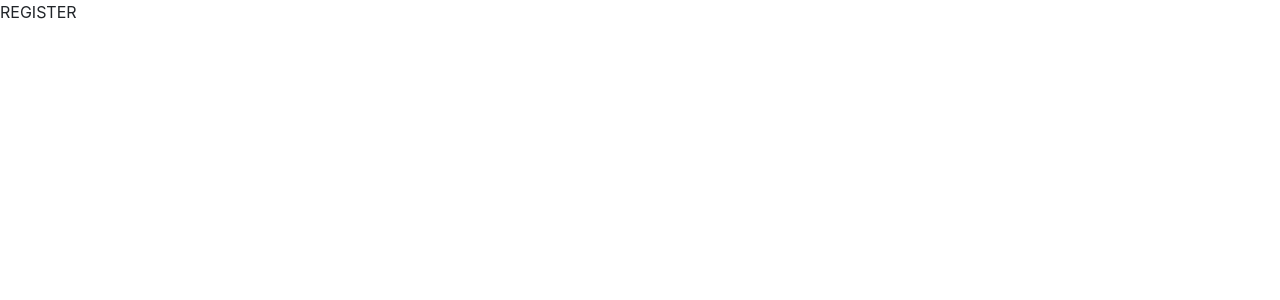
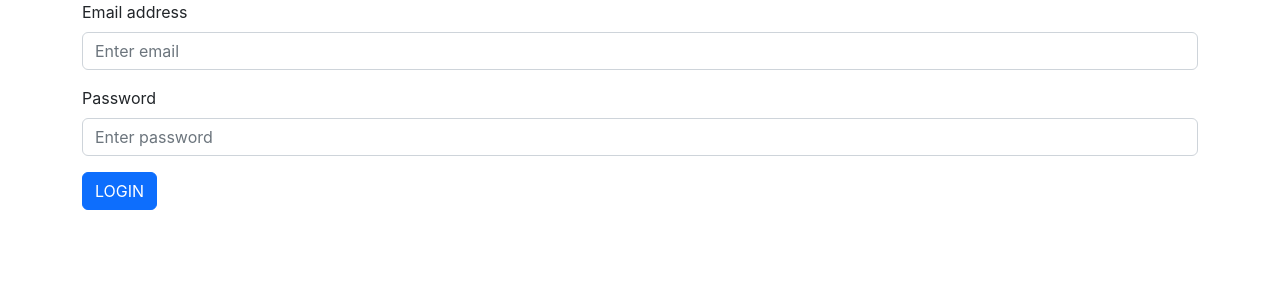
Before and after one commit to RobertPatru/Roweb-Frontend, a React (Create React App) app: page /register in a window 1280 px wide. Shown: the top 300 px of the page. Built offline with nearby package versions, Linux system fonts and the light colour scheme.

Commit message:
Register basic template

```diff
--- a/src/views/pages/login/Login.jsx
+++ b/src/views/pages/login/Login.jsx
@@ -43,13 +43,27 @@ const Login = () => {
         return isValid;
     };
 
-    const _login = () => {
+    const _login = async () => {
         const isValid = _validate();
 
         if (isValid) {
+            const payload = {
+                email: email,
+                password: password,
+            };
+
+
+            const res = await fetch("http://practica.local/api/login", {
+                method: 'POST',
+                headers: {
+                    "Accept": "application/json",
+                    "Contenet Type": "application/json"
+                },
+                body: JSON.stringify(payload)
+            })
+
+            console.log(res);
         }
-        // make a request to API
-        // make a request to API
     };
 
     return (
--- a/src/views/pages/register/Register.jsx
+++ b/src/views/pages/register/Register.jsx
@@ -1,11 +1,114 @@
-import React from 'react'
+import { useState } from "react";
+
+import { Button, Container, Form } from "react-bootstrap";
 
 const Register = () => {
-  return (
-    <div>
-      REGISTER
-    </div>
-  )
-}
+    const [email, setEmail] = useState("");
+    const [password, setPassword] = useState("");
+    const [errors, setErrors] = useState({
+        email: "",
+        password: "",
+    });
 
-export default Register
+    const _handleChange = (e) => {
+        const { name, value } = e.target;
+
+        if (name === "email") {
+            setEmail(value);
+        } else if (name === "password") {
+            setPassword(value);
+        }
+        if (value.length) {
+            setErrors((prev) => ({ ...prev, [name]: "" }));
+        }
+    };
+
+    const _validate = () => {
+        let isValid = true;
+        const tmpErrors = { ...errors };
+
+        if (!email.length) {
+            tmpErrors.email = "Email can not be empty";
+            isValid = false;
+        }
+
+        if (!password.length) {
+            tmpErrors.password = "Password can not be empty";
+            isValid = false;
+        }
+
+        setErrors(tmpErrors);
+
+        return isValid;
+    };
+
+    const _login = async () => {
+        const isValid = _validate();
+
+        if (isValid) {
+            const payload = {
+                email: email,
+                password: password,
+            };
+
+            const res = await fetch("http://practica.local/api/login", {
+                method: "POST",
+                headers: {
+                    Accept: "application/json",
+                    "Contenet Type": "application/json",
+                },
+                body: JSON.stringify(payload),
+            });
+
+            console.log(res);
+        }
+    };
+
+    return (
+        <section>
+            <Container>
+                <div >
+                    <div>
+                        <Form.Group className="mb-3">
+                            <Form.Label>Email address</Form.Label>
+                            <Form.Control
+                                name="email"
+                                type="email"
+                                placeholder="Enter email"
+                                value={email}
+                                isInvalid={errors.email.length}
+                                onChange={_handleChange}
+                            />
+                            {!!errors.email.length && (
+                                <Form.Control.Feedback type="invalid">
+                                    {errors.email}
+                                </Form.Control.Feedback>
+                            )}
+                        </Form.Group>
+                    </div>
+                    <div>
+                        <Form.Group className="mb-3" controlId="formBasicEmail">
+                            <Form.Label>Password</Form.Label>
+                            <Form.Control
+                                type="password"
+                                placeholder="Enter password"
+                                name="password"
+                                onChange={_handleChange}
+                                isInvalid={errors.password.length}
+                                value={password}
+                            />
+                            {!!errors.password.length && (
+                                <Form.Control.Feedback type="invalid">
+                                    {errors.password}
+                                </Form.Control.Feedback>
+                            )}
+                        </Form.Group>
+                    </div>
+                    <Button onClick={_login}>LOGIN</Button>
+                </div>
+            </Container>
+        </section>
+    );
+};
+
+export default Register;
```
